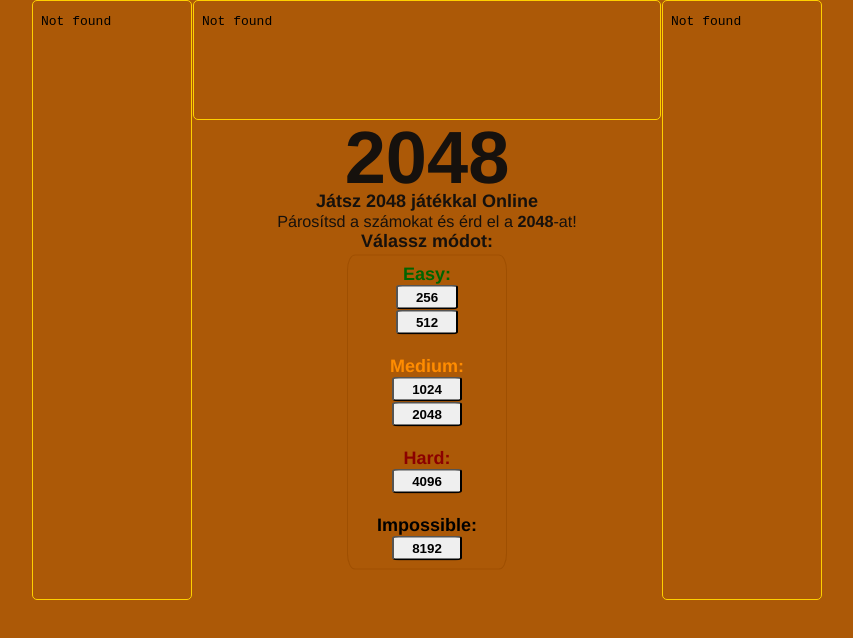
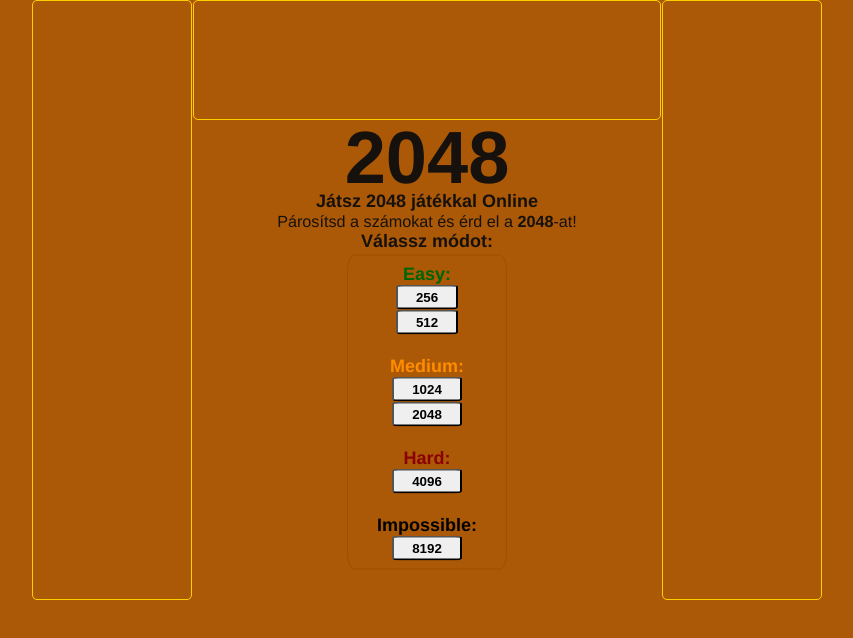
Before and after one commit to wikii69/mysite, a plain HTML site: page index.html in a window 1280 px wide. Shown: the whole page, without its empty margins (213-1066 px from the left). Drawn offline with Linux system fonts and the light colour scheme.

Commit message:
Update index.html

```diff
--- a/index.html
+++ b/index.html
@@ -14,9 +14,9 @@
 
 <body>
     <div class="panel" id="panel">
-        <iframe class = "ad2" src="ad.html" scrolling="no" frameborder="0"></iframe>
-        <iframe class = "ad3" src="ad.html" scrolling="no" frameborder="0"></iframe>
-        <iframe class = "ad" src="ad.html" scrolling="no" frameborder="0"></iframe>
+        <iframe class = "ad2" src="" scrolling="no" frameborder="0"></iframe>
+        <iframe class = "ad3" src="" scrolling="no" frameborder="0"></iframe>
+        <iframe class = "ad" src="" scrolling="no" frameborder="0"></iframe>
         <div class="headings">
             <h1 class="title">
                 <a href="">2048</a>
```
